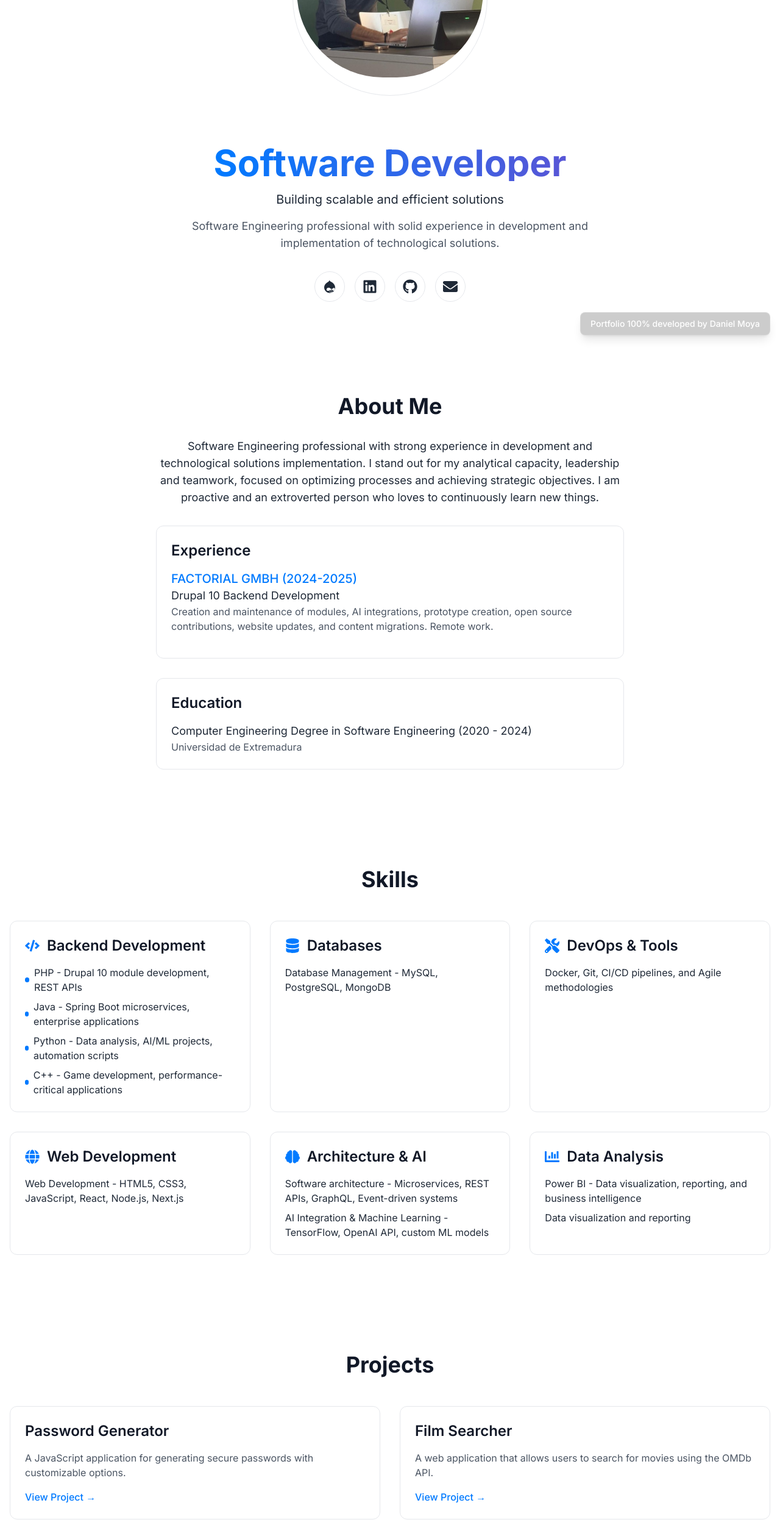
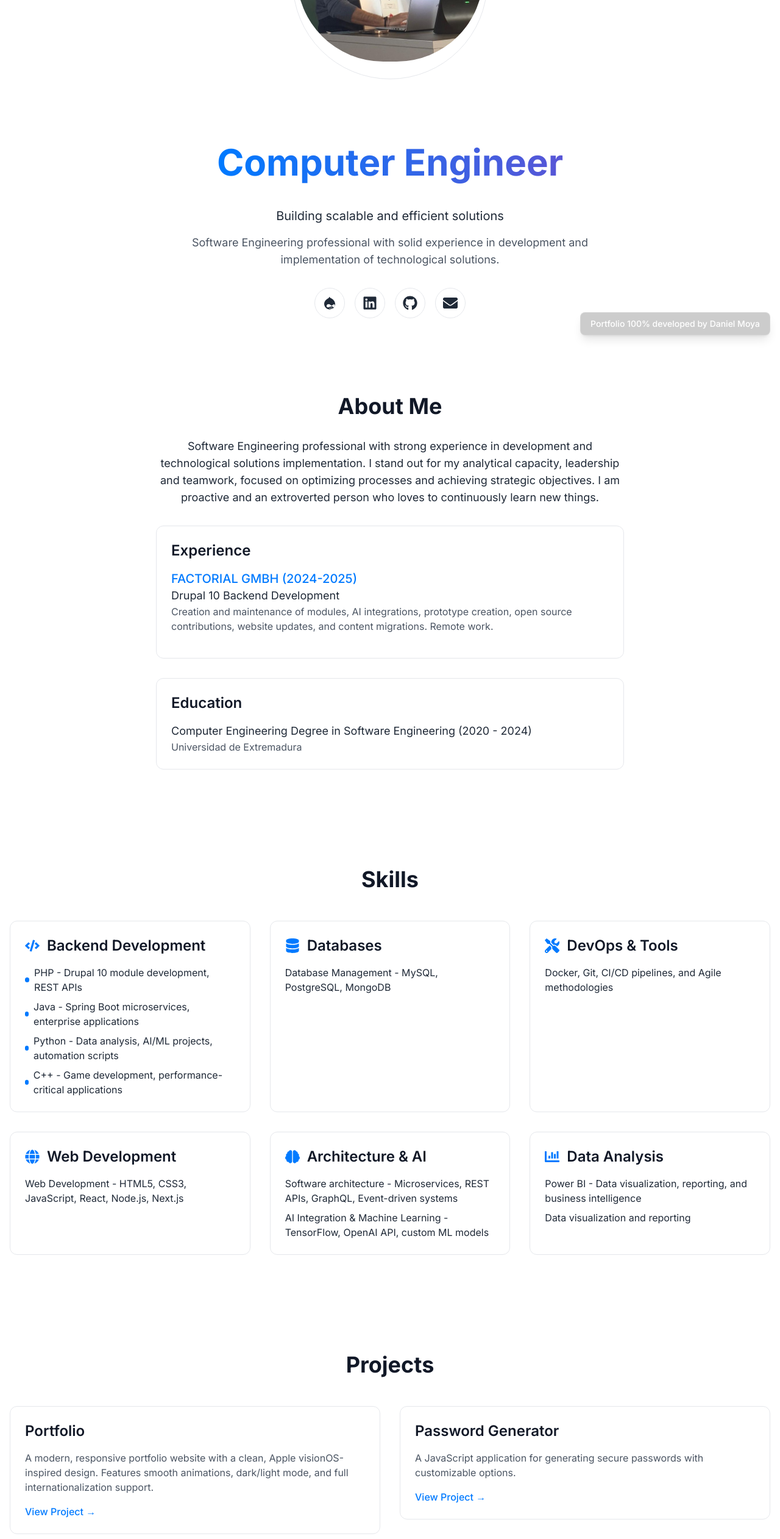
Before and after one commit to danielmoyamdz/Portfolio, a Next.js app: page /Portfolio/ in a window 1280 px wide. Shown: the part 234-2758 px from the top of the page at 61% size. Built offline with nearby package versions, Linux system fonts and the light colour scheme.

Commit message:
Change name

```diff
--- a/src/components/Hero.tsx
+++ b/src/components/Hero.tsx
@@ -61,7 +61,7 @@ export default function Hero() {
         delay={0.4}
         duration={0.8}
       >
-        <h1 className="text-6xl font-bold mb-4 bg-gradient-to-r from-primary to-secondary bg-clip-text text-transparent">
+        <h1 className="text-6xl font-bold mb-4 bg-gradient-to-r from-primary to-secondary bg-clip-text text-transparent leading-relaxed py-2">
           {t('hero.title')}
         </h1>
       </AnimatedElement>
--- a/src/components/Projects.tsx
+++ b/src/components/Projects.tsx
@@ -27,6 +27,20 @@ export default function Projects() {
           duration={0.8}
         >
           <ProjectCard
+            title="Portfolio"
+            description="A modern, responsive portfolio website with a clean, Apple visionOS-inspired design. Features smooth animations, dark/light mode, and full internationalization support."
+            link="https://github.com/danielmoyamdz/Portfolio"
+            linkText={t('projects.viewProject')}
+          />
+        </AnimatedElement>
+
+        <AnimatedElement
+          animation="slideIn"
+          direction="right"
+          delay={0.6}
+          duration={0.8}
+        >
+          <ProjectCard
             title="Password Generator"
             description="A JavaScript application for generating secure passwords with customizable options."
             link="https://github.com/danielmoyamdz/password_generation"
@@ -36,8 +50,8 @@ export default function Projects() {
 
         <AnimatedElement
           animation="slideIn"
-          direction="right"
-          delay={0.6}
+          direction="left"
+          delay={0.8}
           duration={0.8}
         >
           <ProjectCard
@@ -50,8 +64,8 @@ export default function Projects() {
 
         <AnimatedElement
           animation="slideIn"
-          direction="left"
-          delay={0.8}
+          direction="right"
+          delay={1.0}
           duration={0.8}
         >
           <ProjectCard
--- a/src/i18n/client.ts
+++ b/src/i18n/client.ts
@@ -17,7 +17,7 @@ if (!i18n.isInitialized) {
               developedBy: 'Portfolio 100% developed by Daniel Moya'
             },
             hero: {
-              title: 'Software Developer',
+              title: 'Computer Engineer',
               subtitle: 'Building scalable and efficient solutions',
               description: 'Software Engineering professional with solid experience in development and implementation of technological solutions.'
             },
@@ -82,7 +82,7 @@ if (!i18n.isInitialized) {
               developedBy: 'Portfolio 100% desarrollado por Daniel Moya'
             },
             hero: {
-              title: 'Desarrollador de Software',
+              title: 'Ingeniero Informático',
               subtitle: 'Construyendo soluciones escalables y eficientes',
               description: 'Profesional en Ingeniería de Software con experiencia sólida en desarrollo e implementación de soluciones tecnológicas.'
             },
```
